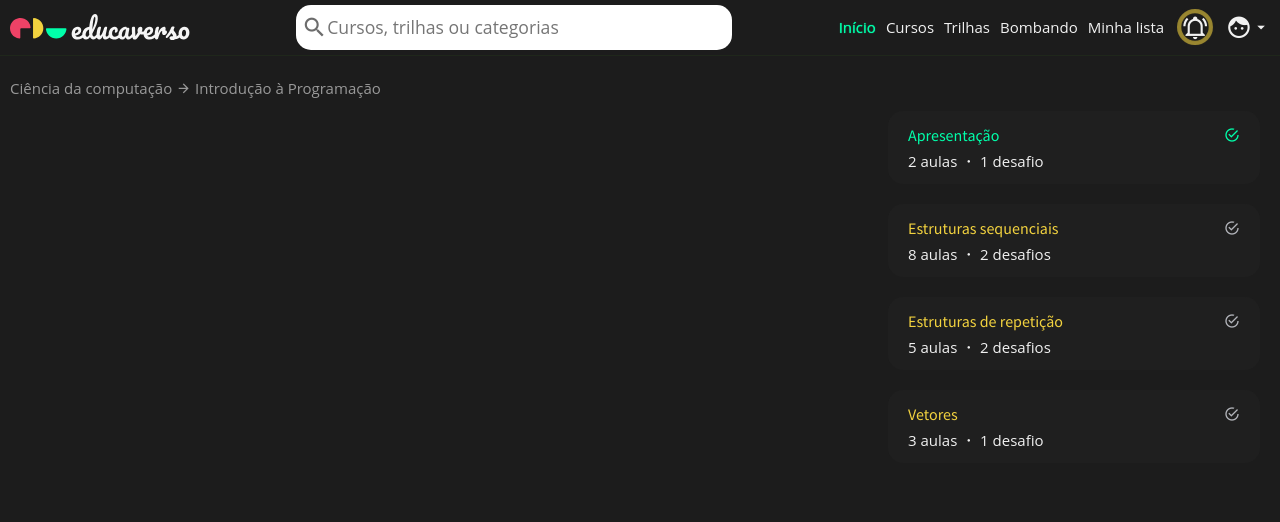
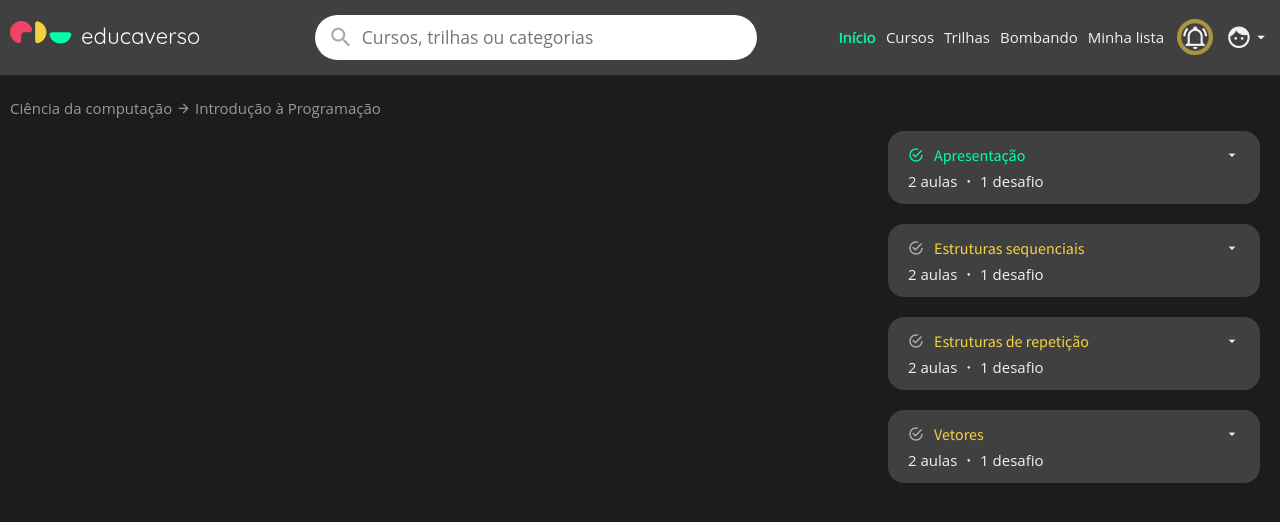
Before and after one commit to educaverso/e-spa-catalog-courses, a Vue app: page / in a window 1280 px wide. Shown: the top 522 px of the page. Built offline with nearby package versions, Linux system fonts and the light colour scheme; a web font is replaced by a local one.

Commit message:
chore(course): prototipação da tela para visualizar um curso

```diff
--- a/src/presentation/assets/css/palette.scss
+++ b/src/presentation/assets/css/palette.scss
@@ -4,8 +4,8 @@
     --color-secondary: #00ffaa;
     --color-tertiary: #ee4266;
     --color-background: #1c1c1c;
+    --color-background-secondary: #404040;
     --color-divider: #1f271b;
-    --color-background-navbar: #1c1c1c;
     --color-foreground: #f1f1f1;
     --color-danger: #fb3640;
     --color-success: #00ffaa;
@@ -19,7 +19,7 @@
 //     --color-secondary: #ffd23f;
 //     --color-background: #0f0326;
 //     --color-dropdown-divider: #1f271b;
-//     --color-background-navbar: #1c1c1c;
+//     --color-background-secondary: #1c1c1c;
 //     --color-foreground: #f1f1f1;
 //     --color-danger: #fb3640;
 //     --color-success: #00ffaa;
@@ -34,7 +34,7 @@
 //     --color-secondary: #e08d4c;
 //     --color-background: #1f1f1f;
 //     --color-dropdown-divider: #1f1f1f;
-//     --color-background-navbar: #141212;
+//     --color-background-secondary: #141212;
 //     --color-foreground: #f1f1f1;
 //     --color-danger: #e04c4c;
 //     --color-success: #4ce0a7;
@@ -47,7 +47,7 @@
 //     --color-primary: #e08d4c;
 //     --color-secondary: #158594;
 //     --color-background: #1f1f1f;
-//     --color-background-navbar: #141212;
+//     --color-background-secondary: #141212;
 //     --color-foreground: #f1f1f1;
 //     --color-danger: #e04c4c;
 //     --color-success: #4ce0a7;
--- a/src/presentation/components/commons/youtube/Youtube.vue
+++ b/src/presentation/components/commons/youtube/Youtube.vue
@@ -16,7 +16,7 @@ const { changeVideo } = useYoutube(el, {
     modestbranding: 1,
     color: "white",
     iv_load_policy: 3,
-    // widget_referrer: "https://educaverso.app",
+    widget_referrer: "https://educaverso.app",
     disablekb: 1,
     showinfo: 0,
     rel: 0,
--- a/src/presentation/components/navbar/Logo.vue
+++ b/src/presentation/components/navbar/Logo.vue
@@ -7,7 +7,7 @@ import { RouterLink } from "vue-router";
   <RouterLink class="ev-logo" to="/">
     <!-- <icons class="secondary" name="pound" />educa<span class="foreground">verso</span> -->
     <!-- <img width="128" src="@/presentation/assets/img/brand.svg" /> -->
-    <img width="180" src="@/presentation/assets/img/logo.svg" />
+    <img  src="@/presentation/assets/img/logo.svg" />
   </RouterLink>
 </template>
 
--- a/src/presentation/components/navbar/Navbar.vue
+++ b/src/presentation/components/navbar/Navbar.vue
@@ -39,11 +39,10 @@ const items = [
   position: sticky;
   top: 0;
   z-index: 1;
-  width: 100%;
-  background-color: var(--color-background-navbar);
+  background-color: var(--color-background-secondary);
   display: flex;
   justify-content: space-between;
-  padding: 5px 10px;
+  padding: 15px 10px;
   border-bottom: 1px solid var(--color-divider);
   flex-grow: 1;
 
@@ -52,7 +51,6 @@ const items = [
     display: flex;
     align-items: center;
     gap: 20px;
-    color: var(--color-foreground);
   }
 
   .secondary-navigation {
--- a/src/presentation/components/navbar/Notifications.vue
+++ b/src/presentation/components/navbar/Notifications.vue
@@ -17,7 +17,7 @@ import icons from "@/presentation/components/commons/icons";
   height: 1.618em;
   cursor: pointer;
   position: relative;
-  background-color: var(--color-background-navbar);
+  background-color: var(--color-background-secondary);
 
   &::before {
     content: "";
--- a/src/presentation/components/navbar/Search.vue
+++ b/src/presentation/components/navbar/Search.vue
@@ -21,24 +21,24 @@ const query = ref("");
 .ev-search {
   display: flex;
   align-items: center;
-  border-radius: 1em;
+  border-radius: 1.5rem;
   background-color: #fff;
   padding: 5px;
-  border-radius: 1em;
   height: 2.8rem;
 
   .icon {
     cursor: pointer;
     font: inherit;
     font-size: 1.6161rem;
-    color: #6c6c6c;
+    color: #ACAAAA;
+    margin: 0 0.5rem;
   }
 
   .input-field {
     display: inline-flex;
     padding: 0;
     width: 0;
-    color: #6c6c6c;
+    color: #ACAAAA;
     background-color: transparent;
     box-shadow: none;
     outline: none;
@@ -46,7 +46,7 @@ const query = ref("");
     transition: 0.5s;
     font: inherit;
     font-size: 1.1rem;
-    width: 400px;
+    width: 390px;
   }
 }
 </style>
--- a/src/presentation/pages/index.vue
+++ b/src/presentation/pages/index.vue
@@ -22,35 +22,57 @@ import { RouterLink } from "vue-router";
       <div class="course-content">
         <div class="module">
           <RouterLink to="/" class="title">
-            <div class="icon-checked">Apresentação</div>
-            <icons class="icon-checked" name="checkbox-marked-circle-outline" />
+            <div class="title">
+              <icons
+                class="icon-checked"
+                name="checkbox-marked-circle-outline"
+              />
+              <div class="icon-checked">Apresentação</div>
+            </div>
+            <div>
+              <icons class="icon-down" name="menu-down" />
+            </div>
           </RouterLink>
           <div>2 aulas <icons name="circle-small" /> 1 desafio</div>
         </div>
 
         <div class="module">
           <RouterLink to="/" class="title">
-            <div>Estruturas sequenciais</div>
-
-            <icons class="icon-muted" name="checkbox-marked-circle-outline" />
+            <div class="title">
+              <icons class="icon-muted" name="checkbox-marked-circle-outline" />
+              <div>Estruturas sequenciais</div>
+            </div>
+            <div>
+              <icons class="icon-down" name="menu-down" />
+            </div>
           </RouterLink>
-          <div>8 aulas <icons name="circle-small" /> 2 desafios</div>
+          <div>2 aulas <icons name="circle-small" /> 1 desafio</div>
         </div>
 
         <div class="module">
           <RouterLink to="/" class="title">
-            <div>Estruturas de repetição</div>
-            <icons class="icon-muted" name="checkbox-marked-circle-outline" />
+            <div class="title">
+              <icons class="icon-muted" name="checkbox-marked-circle-outline" />
+              <div>Estruturas de repetição</div>
+            </div>
+            <div>
+              <icons class="icon-down" name="menu-down" />
+            </div>
           </RouterLink>
-          <div>5 aulas <icons name="circle-small" /> 2 desafios</div>
+          <div>2 aulas <icons name="circle-small" /> 1 desafio</div>
         </div>
 
         <div class="module">
           <RouterLink to="/" class="title">
-            <div>Vetores</div>
-            <icons class="icon-muted" name="checkbox-marked-circle-outline" />
+            <div class="title">
+              <icons class="icon-muted" name="checkbox-marked-circle-outline" />
+              <div>Vetores</div>
+            </div>
+            <div>
+              <icons class="icon-down" name="menu-down" />
+            </div>
           </RouterLink>
-          <div>3 aulas <icons name="circle-small" /> 1 desafio</div>
+          <div>2 aulas <icons name="circle-small" /> 1 desafio</div>
         </div>
       </div>
     </div>
@@ -75,8 +97,8 @@ import { RouterLink } from "vue-router";
 
       .module {
         margin-bottom: 20px;
-        background-color: #1f1f1f;
-        border-radius: 1em;
+        background-color: var(--color-background-secondary);
+        border-radius: 1rem;
         padding: 10px 20px;
 
         .title {
@@ -86,9 +108,14 @@ import { RouterLink } from "vue-router";
           font-family: "Source Sans Pro", sans-serif;
           font-weight: 600;
           display: flex;
+          justify-content: space-between;
           align-items: center;
-          justify-content: space-between;
+          gap: 10px;
           color: var(--color-primary);
+
+          .icon-down {
+            color: var(--color-foreground);
+          }
 
           .icon-checked {
             color: var(--color-success);
--- a/vite.config.ts
+++ b/vite.config.ts
@@ -8,6 +8,7 @@ import Pages from "vite-plugin-pages";
 
 export default defineConfig({
   plugins: [vue(), vueJsx(), Pages({ dirs: "./src/presentation/pages" })],
+  base: "/e-spa-catalog-courses",
   resolve: {
     alias: {
       "@": fileURLToPath(new URL("./src", import.meta.url)),
```
Also changed, not shown: src/presentation/assets/img/logo.svg.
